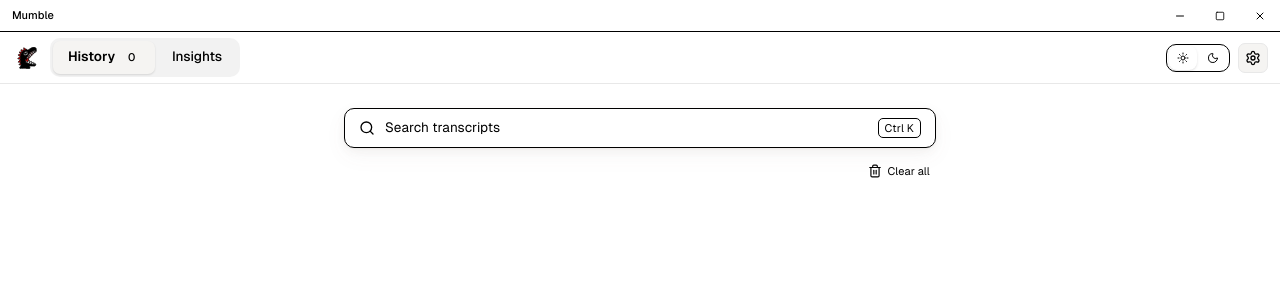
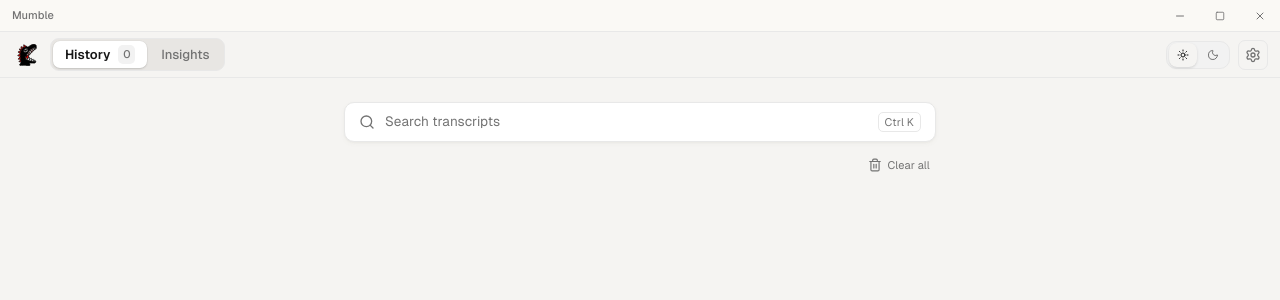
Before and after one commit to adikuma/mumble, a React (Vite) app: page / in a window 1280 px wide. Shown: the top 300 px of the page. Built offline with nearby package versions, Linux system fonts and the light colour scheme.

Commit message:
fix: resolve broken color tokens, refine tab bar, lighten card shadow

```diff
--- a/src/components/tab-bar.tsx
+++ b/src/components/tab-bar.tsx
@@ -13,13 +13,13 @@ interface TabBarProps {
 
 export function TabBar({ view, onChange, historyCount }: TabBarProps) {
   return (
-    <div className="bg-background flex h-[52px] shrink-0 items-center justify-between border-b border-[hsl(var(--border))] px-3">
+    <div className="bg-background flex h-[46px] shrink-0 items-center justify-between border-b border-[hsl(var(--border))] px-3">
       <div className="flex items-center gap-3">
         <Logo size={22} className="ml-1" />
-        <div className="bg-[hsl(var(--muted))] flex gap-0.5 rounded-[10px] p-[3px]">
+        <div className="border-border flex gap-0.5 rounded-[9px] border bg-[hsl(40_8%_90%)] p-[2px] dark:bg-[hsl(240_5%_16%)]">
           <SegTab active={view === "history"} onClick={() => onChange("history")}>
             History
-            <span className="bg-[hsl(var(--background))] text-muted-foreground rounded-[5px] px-[5px] py-[1px] text-[11px] font-medium tabular-nums">
+            <span className="bg-muted text-muted-foreground rounded-[5px] px-[5px] py-[1px] text-[11px] font-medium tabular-nums">
               {historyCount}
             </span>
           </SegTab>
@@ -60,9 +60,9 @@ function SegTab({
       onClick={onClick}
       aria-pressed={active}
       className={cn(
-        "flex items-center gap-2 rounded-[7px] px-[15px] py-[6px] text-[13.5px] font-medium transition-colors",
+        "flex items-center gap-2 rounded-[7px] px-3 py-1 text-[13px] font-medium transition-colors",
         active
-          ? "bg-[hsl(var(--background))] text-foreground font-semibold shadow-[0_1px_2px_hsl(0_0%_0%/0.12)]"
+          ? "bg-card text-foreground font-semibold shadow-[0_1px_2px_hsl(0_0%_0%/0.14),0_0_0_0.5px_hsl(0_0%_0%/0.05)]"
           : "text-muted-foreground hover:text-foreground",
       )}
     >
--- a/src/index.css
+++ b/src/index.css
@@ -18,32 +18,32 @@
     "Segoe UI", Roboto, "Helvetica Neue", Arial, sans-serif;
   --font-mono: var(--font-sans);
 
-  --color-background: var(--background);
-  --color-foreground: var(--foreground);
-  --color-card: var(--card);
-  --color-card-foreground: var(--card-foreground);
-  --color-popover: var(--popover);
-  --color-popover-foreground: var(--popover-foreground);
-  --color-primary: var(--primary);
-  --color-primary-foreground: var(--primary-foreground);
-  --color-secondary: var(--secondary);
-  --color-secondary-foreground: var(--secondary-foreground);
-  --color-muted: var(--muted);
-  --color-muted-foreground: var(--muted-foreground);
-  --color-accent: var(--accent);
-  --color-accent-foreground: var(--accent-foreground);
-  --color-destructive: var(--destructive);
-  --color-destructive-foreground: var(--destructive-foreground);
-  --color-border: var(--border);
-  --color-input: var(--input);
-  --color-ring: var(--ring);
+  --color-background: hsl(var(--background));
+  --color-foreground: hsl(var(--foreground));
+  --color-card: hsl(var(--card));
+  --color-card-foreground: hsl(var(--card-foreground));
+  --color-popover: hsl(var(--popover));
+  --color-popover-foreground: hsl(var(--popover-foreground));
+  --color-primary: hsl(var(--primary));
+  --color-primary-foreground: hsl(var(--primary-foreground));
+  --color-secondary: hsl(var(--secondary));
+  --color-secondary-foreground: hsl(var(--secondary-foreground));
+  --color-muted: hsl(var(--muted));
+  --color-muted-foreground: hsl(var(--muted-foreground));
+  --color-accent: hsl(var(--accent));
+  --color-accent-foreground: hsl(var(--accent-foreground));
+  --color-destructive: hsl(var(--destructive));
+  --color-destructive-foreground: hsl(var(--destructive-foreground));
+  --color-border: hsl(var(--border));
+  --color-input: hsl(var(--input));
+  --color-ring: hsl(var(--ring));
 
-  --color-sidebar: var(--sidebar);
-  --color-sidebar-foreground: var(--sidebar-foreground);
-  --color-sidebar-border: var(--sidebar-border);
-  --color-sidebar-accent: var(--sidebar-accent);
-  --color-sidebar-accent-foreground: var(--sidebar-accent-foreground);
-  --color-sidebar-ring: var(--sidebar-ring);
+  --color-sidebar: hsl(var(--sidebar));
+  --color-sidebar-foreground: hsl(var(--sidebar-foreground));
+  --color-sidebar-border: hsl(var(--sidebar-border));
+  --color-sidebar-accent: hsl(var(--sidebar-accent));
+  --color-sidebar-accent-foreground: hsl(var(--sidebar-accent-foreground));
+  --color-sidebar-ring: hsl(var(--sidebar-ring));
 
   --radius-sm: calc(var(--radius) - 4px);
   --radius-md: calc(var(--radius) - 2px);
@@ -58,6 +58,10 @@
   --text-lg: 18px;
 }
 
+/* all color tokens are bare hsl triplets. the @theme inline block above wraps
+ * them in hsl() for tailwind utilities, and raw css below wraps them too. this
+ * lets both `bg-card` and `bg-[hsl(var(--muted))]` resolve correctly. */
+
 /* light mode. tinted warm canvas so white cards float above the background.
  * sidebar stays warm cream as the distinct plane. indigo primary for focus. */
 :root {
@@ -69,14 +73,14 @@
   --card: 0 0% 100%;
   --card-foreground: 0 0% 9%;
 
-  --popover: hsl(0 0% 100%);
-  --popover-foreground: hsl(240 10% 3.9%);
+  --popover: 0 0% 100%;
+  --popover-foreground: 240 10% 3.9%;
 
   --primary: 248 53% 58%;
   --primary-foreground: 0 0% 100%;
 
-  --secondary: hsl(240 4.8% 95.9%);
-  --secondary-foreground: hsl(240 5.9% 10%);
+  --secondary: 240 4.8% 95.9%;
+  --secondary-foreground: 240 5.9% 10%;
 
   --muted: 0 0% 95%;
   --muted-foreground: 0 0% 45%;
@@ -84,20 +88,20 @@
   --accent: 48 25% 94%;
   --accent-foreground: 0 0% 12%;
 
-  --destructive: hsl(0 84.2% 60.2%);
-  --destructive-foreground: hsl(0 0% 98%);
+  --destructive: 0 84.2% 60.2%;
+  --destructive-foreground: 0 0% 98%;
 
   --border: 0 0% 91%;
   --border-strong: 0 0% 85%;
-  --input: hsl(240 5.9% 90%);
-  --ring: hsl(240 5.9% 10%);
+  --input: 240 5.9% 90%;
+  --ring: 240 5.9% 10%;
 
   --sidebar: 48 33% 97%;
-  --sidebar-foreground: hsl(240 5.3% 26.1%);
-  --sidebar-border: hsl(40 15% 90%);
-  --sidebar-accent: hsl(45 25% 92%);
-  --sidebar-accent-foreground: hsl(240 5.9% 10%);
-  --sidebar-ring: hsl(240 5.9% 10%);
+  --sidebar-foreground: 240 5.3% 26.1%;
+  --sidebar-border: 40 15% 90%;
+  --sidebar-accent: 45 25% 92%;
+  --sidebar-accent-foreground: 240 5.9% 10%;
+  --sidebar-ring: 240 5.9% 10%;
 }
 
 /* dark mode. lifted near black content area, sidebar pushed darker as
@@ -109,14 +113,14 @@
   --card: 240 5% 14.5%;
   --card-foreground: 0 0% 95%;
 
-  --popover: hsl(240 6% 9%);
-  --popover-foreground: hsl(0 0% 98%);
+  --popover: 240 6% 9%;
+  --popover-foreground: 0 0% 98%;
 
   --primary: 248 70% 72%;
   --primary-foreground: 240 6% 10%;
 
-  --secondary: hsl(240 4% 15%);
-  --secondary-foreground: hsl(0 0% 98%);
+  --secondary: 240 4% 15%;
+  --secondary-foreground: 0 0% 98%;
 
   --muted: 240 5% 18%;
   --muted-foreground: 240 5% 60%;
@@ -124,25 +128,25 @@
   --accent: 240 5% 19%;
   --accent-foreground: 0 0% 96%;
 
-  --destructive: hsl(0 62.8% 30.6%);
-  --destructive-foreground: hsl(0 0% 98%);
+  --destructive: 0 62.8% 30.6%;
+  --destructive-foreground: 0 0% 98%;
 
   --border: 240 4% 19%;
   --border-strong: 240 4% 24%;
-  --input: hsl(240 4% 18%);
-  --ring: hsl(240 4.9% 83.9%);
+  --input: 240 4% 18%;
+  --ring: 240 4.9% 83.9%;
 
   --sidebar: 240 6% 9%;
-  --sidebar-foreground: hsl(240 5% 88%);
-  --sidebar-border: hsl(240 6% 9%);
-  --sidebar-accent: hsl(240 6% 11%);
-  --sidebar-accent-foreground: hsl(0 0% 98%);
-  --sidebar-ring: hsl(240 4.9% 83.9%);
+  --sidebar-foreground: 240 5% 88%;
+  --sidebar-border: 240 6% 9%;
+  --sidebar-accent: 240 6% 11%;
+  --sidebar-accent-foreground: 0 0% 98%;
+  --sidebar-ring: 240 4.9% 83.9%;
 }
 
 @layer base {
   * {
-    border-color: var(--border);
+    border-color: hsl(var(--border));
     /* disable overscroll bounce so the webview2 surface never reveals
      * the layer behind the window when the user scrolls past content. */
     overscroll-behavior: none;
@@ -153,8 +157,8 @@
     height: 100%;
   }
   body {
-    background-color: var(--background);
-    color: var(--foreground);
+    background-color: hsl(var(--background));
+    color: hsl(var(--foreground));
     font-family: var(--font-sans);
     font-feature-settings:
       "rlig" 1,
@@ -198,10 +202,10 @@ body.indicator-window #root {
   align-items: center;
   height: 22px;
   padding: 0 8px;
-  border: 1px solid var(--border);
+  border: 1px solid hsl(var(--border));
   border-radius: 6px;
-  background: var(--background);
-  color: var(--foreground);
+  background: hsl(var(--background));
+  color: hsl(var(--foreground));
   font-size: 11px;
   font-weight: 500;
   font-variant-numeric: tabular-nums;
@@ -210,24 +214,22 @@ body.indicator-window #root {
 @layer utilities {
   .shadow-lift {
     box-shadow:
-      0 1px 2px hsl(40 10% 45% / 0.07),
-      0 3px 8px hsl(40 10% 40% / 0.06),
-      0 8px 22px hsl(40 10% 40% / 0.05);
+      0 1px 2px hsl(40 10% 45% / 0.05),
+      0 2px 5px hsl(40 10% 40% / 0.045);
   }
   .dark .shadow-lift {
     box-shadow:
-      0 2px 6px hsl(0 0% 0% / 0.32),
-      0 8px 22px hsl(0 0% 0% / 0.28);
+      0 1px 2px hsl(0 0% 0% / 0.22),
+      0 2px 6px hsl(0 0% 0% / 0.2);
   }
   .shadow-lift-hover {
     box-shadow:
-      0 3px 8px hsl(40 10% 40% / 0.1),
-      0 10px 24px hsl(40 10% 40% / 0.12),
-      0 20px 40px hsl(40 10% 40% / 0.08);
+      0 2px 6px hsl(40 10% 40% / 0.09),
+      0 6px 16px hsl(40 10% 40% / 0.08);
   }
   .dark .shadow-lift-hover {
     box-shadow:
-      0 4px 12px hsl(0 0% 0% / 0.4),
-      0 16px 36px hsl(0 0% 0% / 0.4);
+      0 3px 10px hsl(0 0% 0% / 0.34),
+      0 10px 24px hsl(0 0% 0% / 0.3);
   }
 }
```
